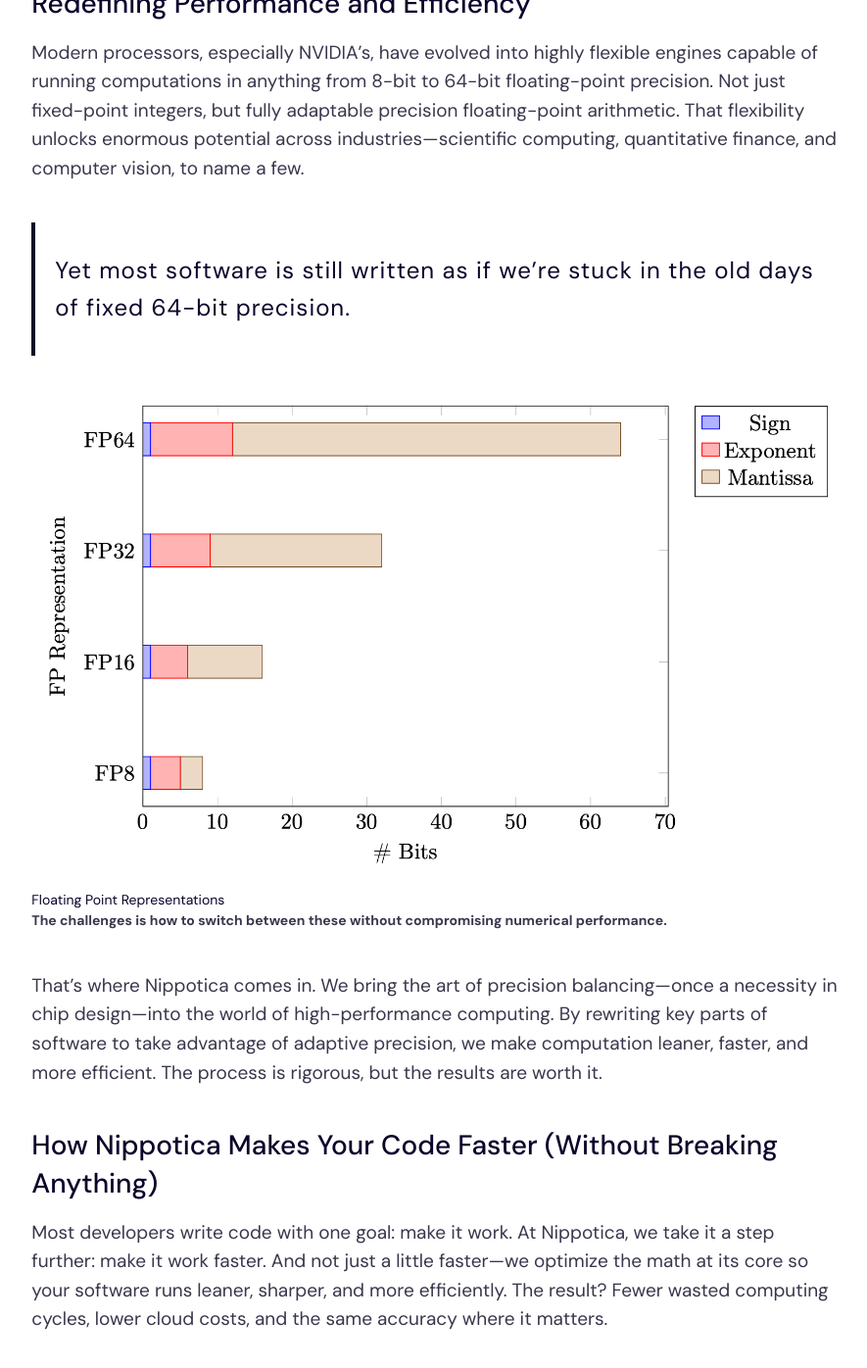
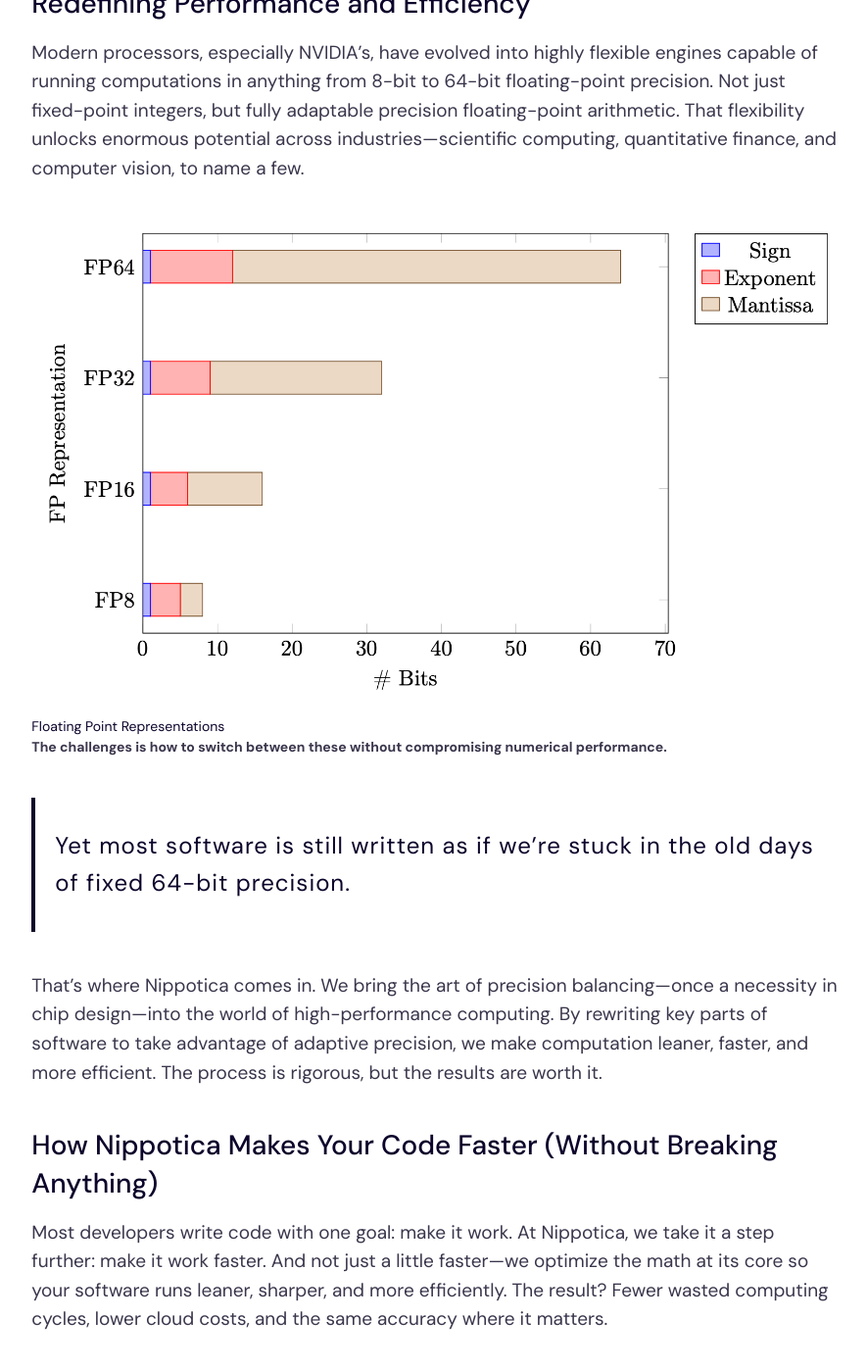
Before and after one commit to Nippotica/webnippofin, a Jekyll site: the page built from collections/_posts/2025-01-17-transprecision.md, in a window 1280 px wide and 1400 px high, scrolled down 510 px. Shown: the top 1396 px of the window at 98% size, without its empty margins (196-1081 px from the left). Built offline with Jekyll 4.4.1, drawn with Linux system fonts in a browser that asks for light colours.

Commit message:
Update 2025-01-17-transprecision.md

```diff
--- a/collections/_posts/2025-01-17-transprecision.md
+++ b/collections/_posts/2025-01-17-transprecision.md
@@ -13,9 +13,9 @@ weight: 1
 
 Modern processors, especially NVIDIA’s, have evolved into highly flexible engines capable of running computations in anything from 8-bit to 64-bit floating-point precision. Not just fixed-point integers, but fully adaptable precision floating-point arithmetic. That flexibility unlocks enormous potential across industries—scientific computing, quantitative finance, and computer vision, to name a few.
 
+{% include framework/shortcodes/figure.html src="/assets/images/gen/blog/tcpic.png" title="Floating Point Representations" caption="The challenges is how to switch between these without compromising numerical performance." %}
+
 > Yet most software is still written as if we’re stuck in the old days of fixed 64-bit precision.
-
-{% include framework/shortcodes/figure.html src="/assets/images/gen/blog/tcpic.png" title="Floating Point Representations" caption="The challenges is how to switch between these without compromising numerical performance." %}
 
 That’s where Nippotica comes in. We bring the art of precision balancing—once a necessity in chip design—into the world of high-performance computing. By rewriting key parts of software to take advantage of adaptive precision, we make computation leaner, faster, and more efficient. The process is rigorous, but the results are worth it.
 
```
